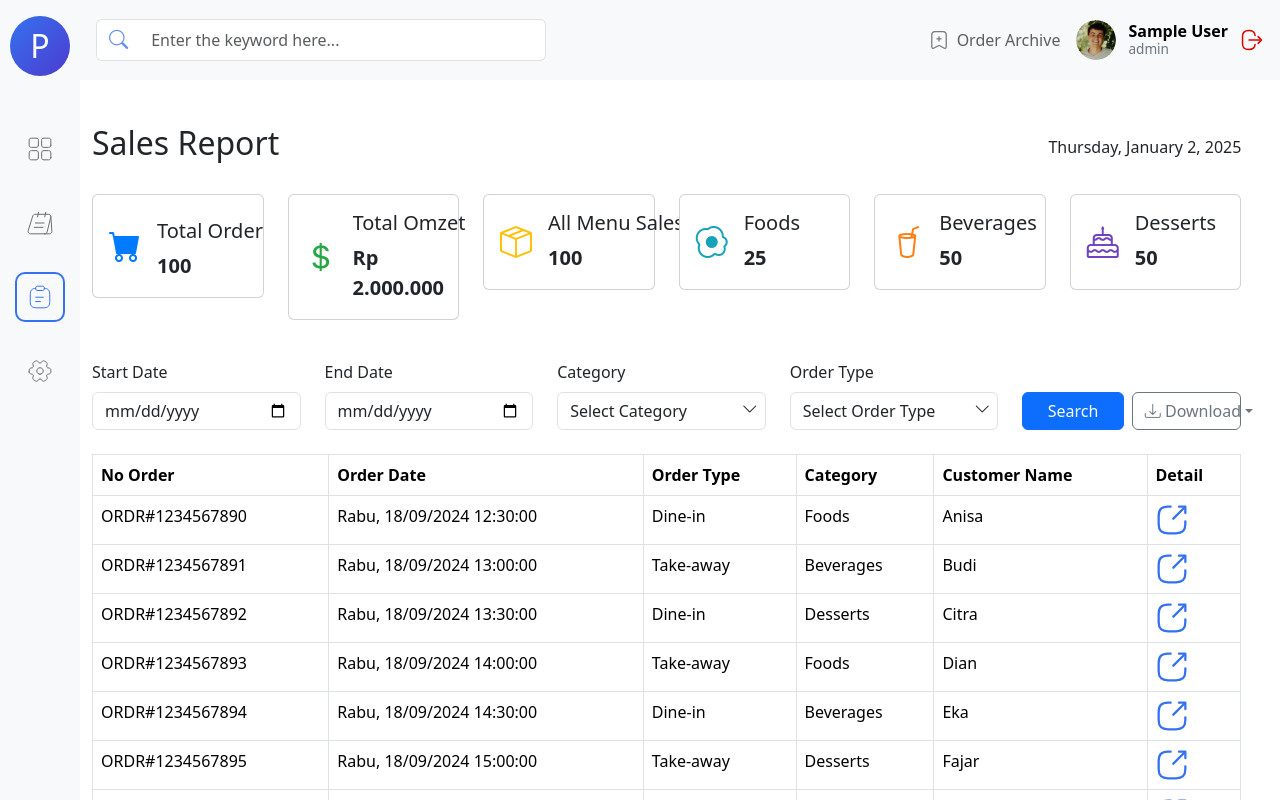
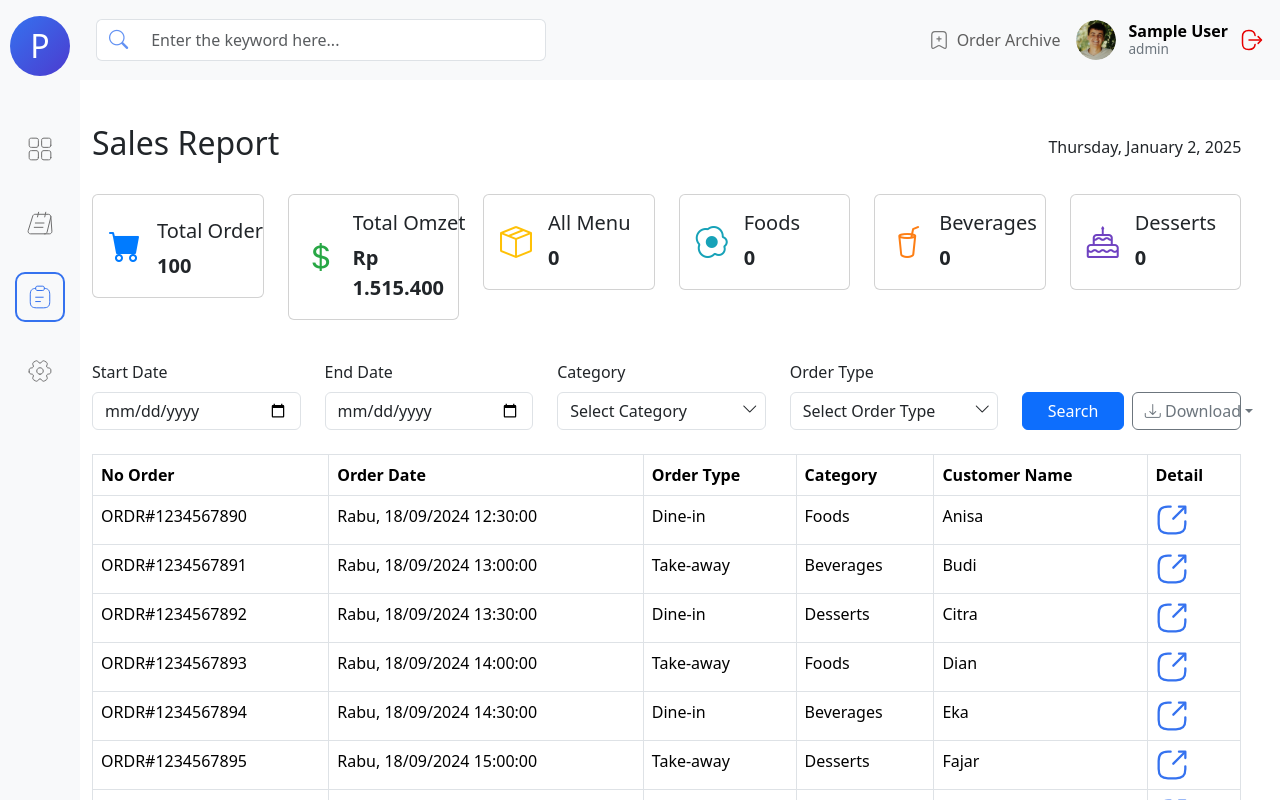
Before and after one commit to alpinmohsa541/pos-sederhana, a React (Vite) app: page /sales-report in a window 1280 px wide. Shown: the top 800 px of the page. Built offline with nearby package versions, Linux system fonts and the light colour scheme; no server answers; sample sign-in values are in the browser's storage.

Commit message:
Feat : reolve error dan konsum api untuk data menu

```diff
--- a/src/Dashboard/Dashboard.jsx
+++ b/src/Dashboard/Dashboard.jsx
@@ -1,4 +1,4 @@
-import React, { useEffect, useState } from "react";
+import { useEffect, useState } from "react";
 import Sidebar from "../Sidebar/Sidebar";
 import Navbar from "../Navbar/Navbar";
 import { Bar } from "react-chartjs-2";
--- a/src/Profile/Profile.jsx
+++ b/src/Profile/Profile.jsx
@@ -1,8 +1,7 @@
-import React, { useState, useEffect } from "react";
+import { useState, useEffect } from "react";
 import { useNavigate } from "react-router-dom";
 import Sidebar from "../Sidebar/Sidebar";
 import Navbar from "../Navbar/Navbar";
-import logo from "/assets/logo.png";
 
 const Profile = () => {
   const [username, setUsername] = useState("");
--- a/src/SalesReport/SalesReport.jsx
+++ b/src/SalesReport/SalesReport.jsx
@@ -6,10 +6,57 @@ import { useNavigate } from "react-router-dom"; // Tambahkan ini
 import FoodsModal from "./FoodsModal";
 import TransactionDetailModal from "./TransactionDetailModal";
 
+const BASE_URL = "http://localhost:3000/api"; // Base URL untuk backend API
+
 const SalesReport = () => {
   const [selectedTransaction, setSelectedTransaction] = useState(null);
   const [isTransactionModalOpen, setIsTransactionModalOpen] = useState(false);
   const [isFoodsModalOpen, setIsFoodsModalOpen] = useState(false);
+  const [menus, setMenus] = useState([]);
+  const [menuCounts, setMenuCounts] = useState({
+    all: 0,
+    foods: 0,
+    beverages: 0,
+    desserts: 0,
+  });
+
+  // Fetch data menus dari API
+  useEffect(() => {
+    const fetchMenus = async () => {
+      try {
+        const response = await fetch(`${BASE_URL}/menus`);
+        const data = await response.json();
+
+        if (response.ok) {
+          setMenus(data); // Set data menus
+          calculateMenuCounts(data); // Hitung jumlah per kategori
+        } else {
+          console.error("Failed to fetch menus:", data.message);
+        }
+      } catch (error) {
+        console.error("Error fetching menus:", error);
+      }
+    };
+
+    fetchMenus();
+  }, []);
+
+  // Hitung jumlah menu berdasarkan kategori
+  const calculateMenuCounts = (data) => {
+    const all = data.length;
+    const foods = data.filter((menu) => menu.category === "Foods").length;
+    const beverages = data.filter(
+      (menu) => menu.category === "Beverages"
+    ).length;
+    const desserts = data.filter((menu) => menu.category === "Desserts").length;
+
+    setMenuCounts({
+      all,
+      foods,
+      beverages,
+      desserts,
+    });
+  };
 
   // State untuk menyimpan waktu real-time
   const [currentDate, setCurrentDate] = useState("");
@@ -302,7 +349,7 @@ const SalesReport = () => {
                     ></i>
                     <div>
                       <h5 className="card-title text-truncate">Total Omzet</h5>
-                      <p className="card-text fw-bold fs-5">Rp 2.000.000</p>
+                      <p className="card-text fw-bold fs-5">Rp 1.515.400</p>
                     </div>
                   </div>
                 </div>
@@ -317,10 +364,8 @@ const SalesReport = () => {
                       style={{ fontSize: "2rem", color: "#ffc107" }}
                     ></i>
                     <div>
-                      <h5 className="card-title text-truncate">
-                        All Menu Sales
-                      </h5>
-                      <p className="card-text fw-bold fs-5">100</p>
+                      <h5 className="card-title text-truncate">All Menu</h5>
+                      <p className="card-text fw-bold fs-5">{menuCounts.all}</p>
                     </div>
                   </div>
                 </div>
@@ -336,7 +381,9 @@ const SalesReport = () => {
                     ></i>
                     <div>
                       <h5 className="card-title text-truncate">Foods</h5>
-                      <p className="card-text fw-bold fs-5">25</p>
+                      <p className="card-text fw-bold fs-5">
+                        {menuCounts.foods}
+                      </p>
                     </div>
                   </div>
                 </div>
@@ -352,7 +399,9 @@ const SalesReport = () => {
                     ></i>
                     <div>
                       <h5 className="card-title text-truncate">Beverages</h5>
-                      <p className="card-text fw-bold fs-5">50</p>
+                      <p className="card-text fw-bold fs-5">
+                        {menuCounts.beverages}
+                      </p>
                     </div>
                   </div>
                 </div>
@@ -368,7 +417,9 @@ const SalesReport = () => {
                     ></i>
                     <div>
                       <h5 className="card-title text-truncate">Desserts</h5>
-                      <p className="card-text fw-bold fs-5">50</p>
+                      <p className="card-text fw-bold fs-5">
+                        {menuCounts.desserts}
+                      </p>
                     </div>
                   </div>
                 </div>
```
